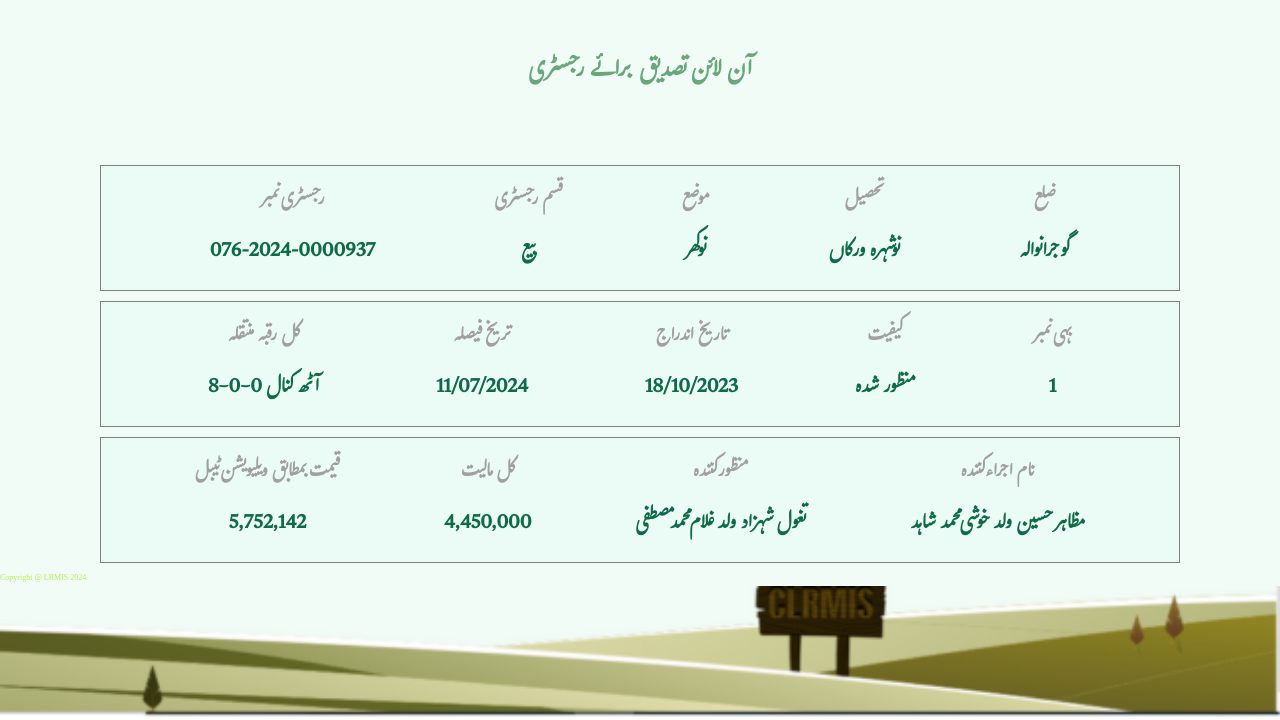
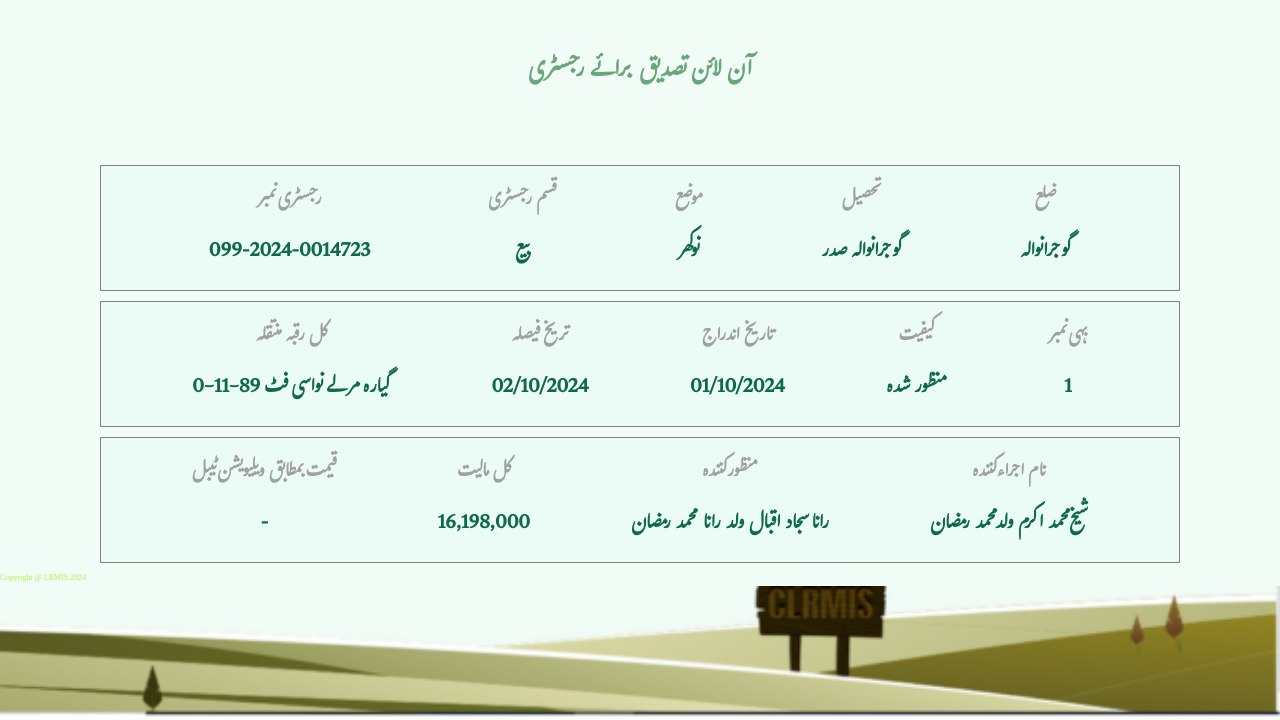
Before and after one commit to punjabzameen/Punjab16, a plain HTML site: page index.html in a window 1280 px wide. Shown: the part 80-800 px from the top of the page. Drawn offline with Linux system fonts and the light colour scheme.

Commit message:
Update index.html

```diff
--- a/index.html
+++ b/index.html
@@ -32,7 +32,7 @@
             <div class="item text1">
                 <h3>رجسٹری نمبر
                 </h3>
-                <p>076-2024-0000937
+                <p>099-2024-0014723
                 </p>
             </div>
             <div class="item text2"><h3>قسم رجسٹری
@@ -48,7 +48,7 @@
             <div class="item text4">
                 <h3>تحصیل
                 </h3>
-                <p>نوشہرہ ورکاں
+                <p>گوجرانوالہ صدر
                 </p>
             </div>
             <div class="item text5">
@@ -63,18 +63,18 @@
             <div class="item text1">
                 <h3>کل رقبہ منتقلہ
                 </h3>
-                <p>8-0-0 آٹھ کنال
+                <p>0-11-89 گیارہ مرلے نواسی فٹ
                 </p>
             </div>
             <div class="item text2"><h3>تریخ فیصلہ
 
             </h3>
-            <p>11/07/2024
+            <p>02/10/2024
             </p></div>
             <div class="item text3">
                 <h3>تاریخ اندراج
                 </h3>
-                <p>18/10/2023
+                <p>01/10/2024
                 </p>
             </div>
             <div class="item text4">
@@ -95,23 +95,23 @@
             <div class="item text1">
                 <h3>قیمت بمطابق ویلیویشن ٹیبل
                 </h3>
-                <p>5,752,142
+                <p>-
                 </p>
             </div>
             <div class="item text2"><h3>کل مالیت
             </h3>
-            <p>4,450,000
+            <p>16,198,000
             </p></div>
             <div class="item text3">
                 <h3>منظور کنندہ
                 </h3>
-                <p>تغول شہزاد ولد غلام محمد مصطفی
+                <p>رانا سجاد اقبال ولد رانا محمد رمضان
                 </p>
             </div>
             <div class="item text4">
                 <h3>نام اجراء کنندہ
                 </h3>
-                <p>مظاہر حسین ولد خوشی محمد شاہد
+                <p>شیخ محمد اکرم ولد محمد رمضان
                 </p>
             </div>
 
```
